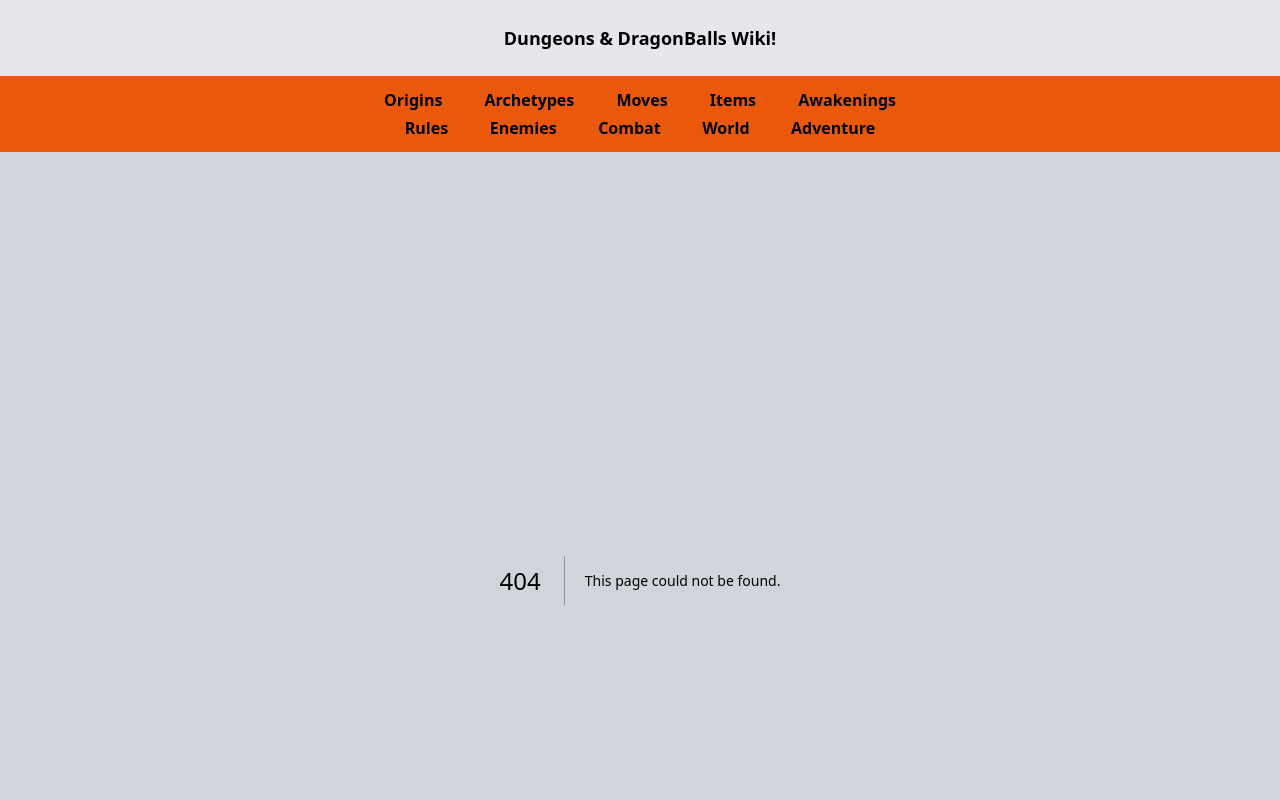
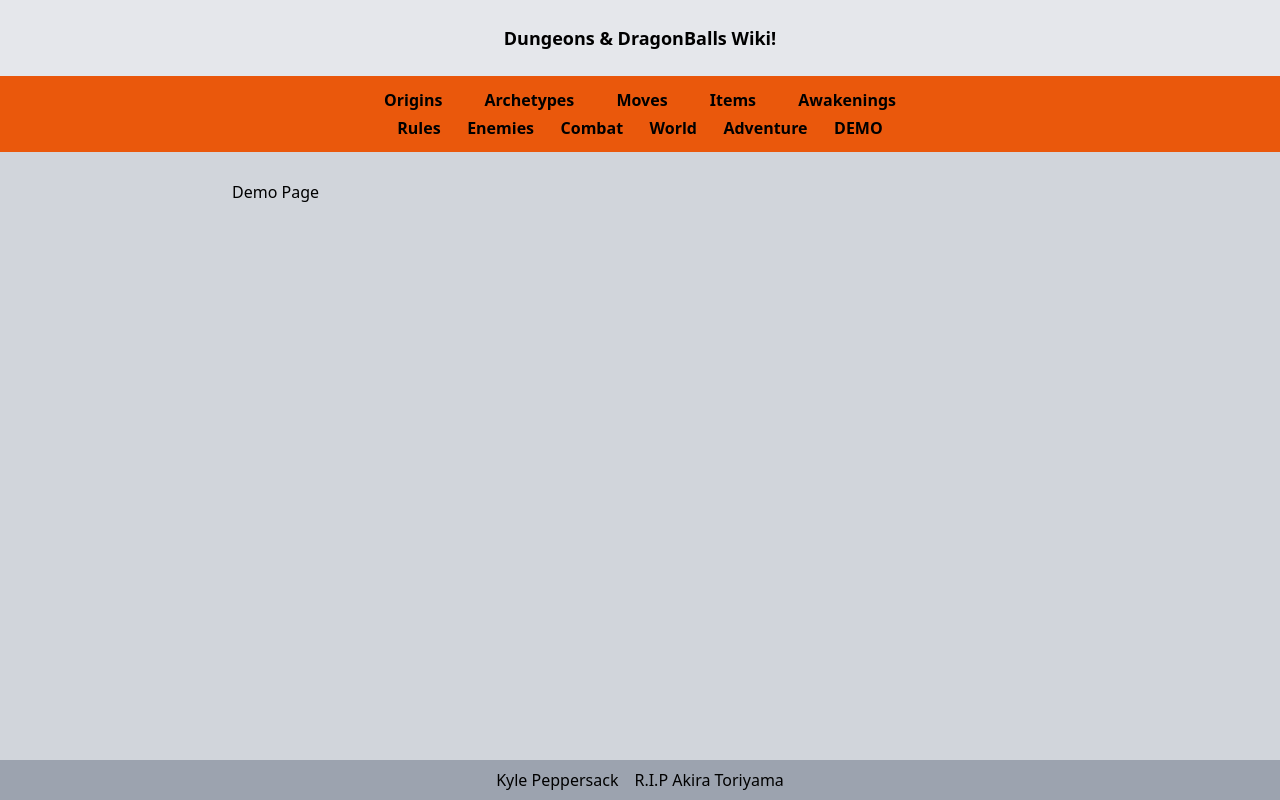
Before and after one commit to KylePep/ddbwiki, a Next.js app: page /demo in a window 1280 px wide. Before the commit this address had no page. Shown: the top 800 px of the page. Built offline with nearby package versions, Linux system fonts and the light colour scheme.

Commit message:
Created Demo page and connected it to Nav

```diff
--- /dev/null
+++ b/app/demo/page.tsx
@@ -0,0 +1,9 @@
+import React from 'react'
+
+export default function page() {
+  return (
+    <div>
+      Demo Page
+    </div>
+  )
+}
--- a/app/nav/Nav.tsx
+++ b/app/nav/Nav.tsx
@@ -29,7 +29,7 @@
           <Link href={"/combat"}>{pathName !=="/combat" ? `Combat` : `COMBAT`}</Link>
           <Link href={"/world"}>{pathName !== "/world" ? `World` : `WORLD`}</Link>
           <Link href={"/adventure"}>{pathName !== "/adventure" ? `Adventure` : `ADVENTURE`}</Link>
-          {/* <Link href={"/sheet"}>{pathName !== "/sheet" ? `Sheets` : `SHEETS`}</Link> */}
+          <Link href={"/demo"}>{pathName !== "/demo" ? `Demo` : `DEMO`}</Link>
         </div>
       </div>
     </nav>
--- a/shared/constants/demoData.json
+++ b/shared/constants/demoData.json
@@ -42,7 +42,7 @@
         "doors": ["2A", "1B"],
         "dialogue": "1ADial",
         "eventType": "bossBattle",
-
+        "clearCondition": "bossHp75",
         "setting": "treeOfMightBase",
         "NPC": ["turles", "Iggus"]
     },
@@ -51,6 +51,7 @@
         "doors": ["3A", "1B"],
         "dialogue": "2ADial",
         "eventType": "bossBattle",
+        "clearCondition": "bossHp50",
         "setting": "treeOfMightCrown",
         "NPC": ["turles", "Iggus"]
     },
@@ -59,6 +60,7 @@
         "doors": ["4A"],
         "dialogue": "3ADial",
         "eventType": "bossBattle",
+        "clearCondition": "bossHp0",
         "setting": "treeOfMightCrown",
         "NPC": ["turles", "Iggus"]
     },
@@ -67,6 +69,7 @@
         "doors": ["exit"],
         "dialogue": "4ADial",
         "eventType": "battleWin",
+        "clearCondition": "resolveDialogue",
         "setting": "treeOfMightCrown",
         "NPC": ["turles", "Iggus"]
     },
@@ -75,6 +78,7 @@
         "doors": ["exit"],
         "dialogue": "1BDial",
         "eventType": "battleLose",
+        "clearCondition": "resolveDialogue",
         "setting": "treeOfMightCrown",
         "NPC": ["turles", "Iggus"]
     }
```
